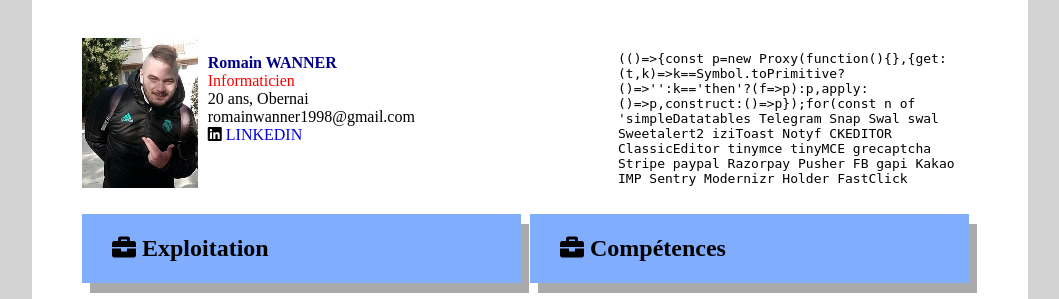
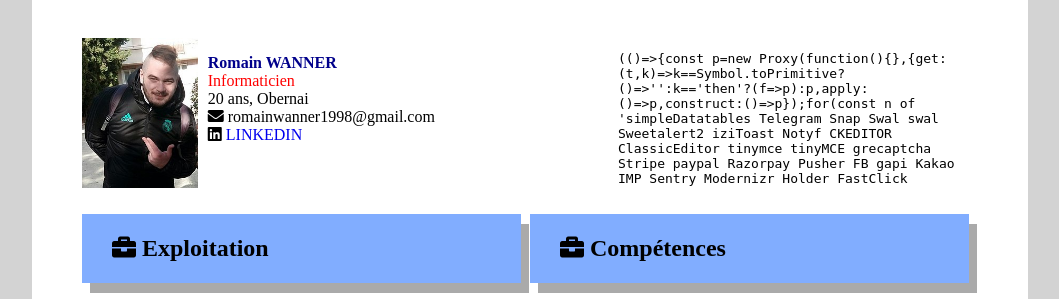
Before and after one commit to romain350/CESI-HTML, a PHP site: page / in a window 1280 px wide. Shown: the part 163-462 px from the top of the page, without its empty margins (110-1169 px from the left). Run offline with PHP 8.4, Linux system fonts and the light colour scheme; some libraries are stand-ins or nearby versions.

Commit message:
ajout d'une eveloppe

```diff
--- a/CSSFINAL/index.php
+++ b/CSSFINAL/index.php
@@ -19,7 +19,7 @@
 				<p><font color="darkblue"><b>Romain WANNER</b></font></br>
 				<font color="red">Informaticien</font></br>
 				20 ans, Obernai</br>
-				romainwanner1998@gmail.com</br>
+				<i class="fas fa-envelope"></i> romainwanner1998@gmail.com</br>
 				<i class="fab fa-linkedin"></i> <a href="https://fr.linkedin.com/">LINKEDIN</a></p>
 		</div>
 		<div class="top-right" >
```
